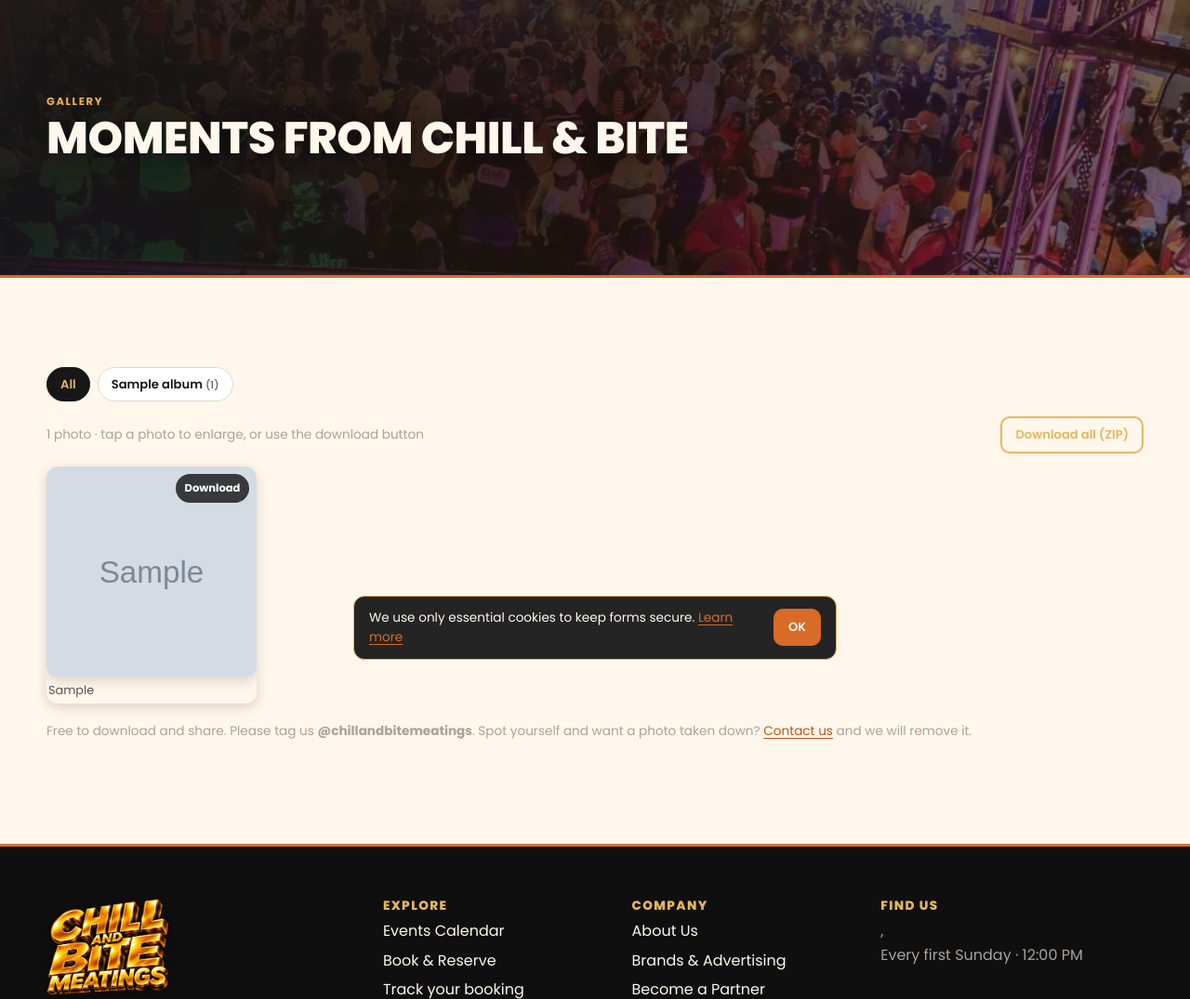
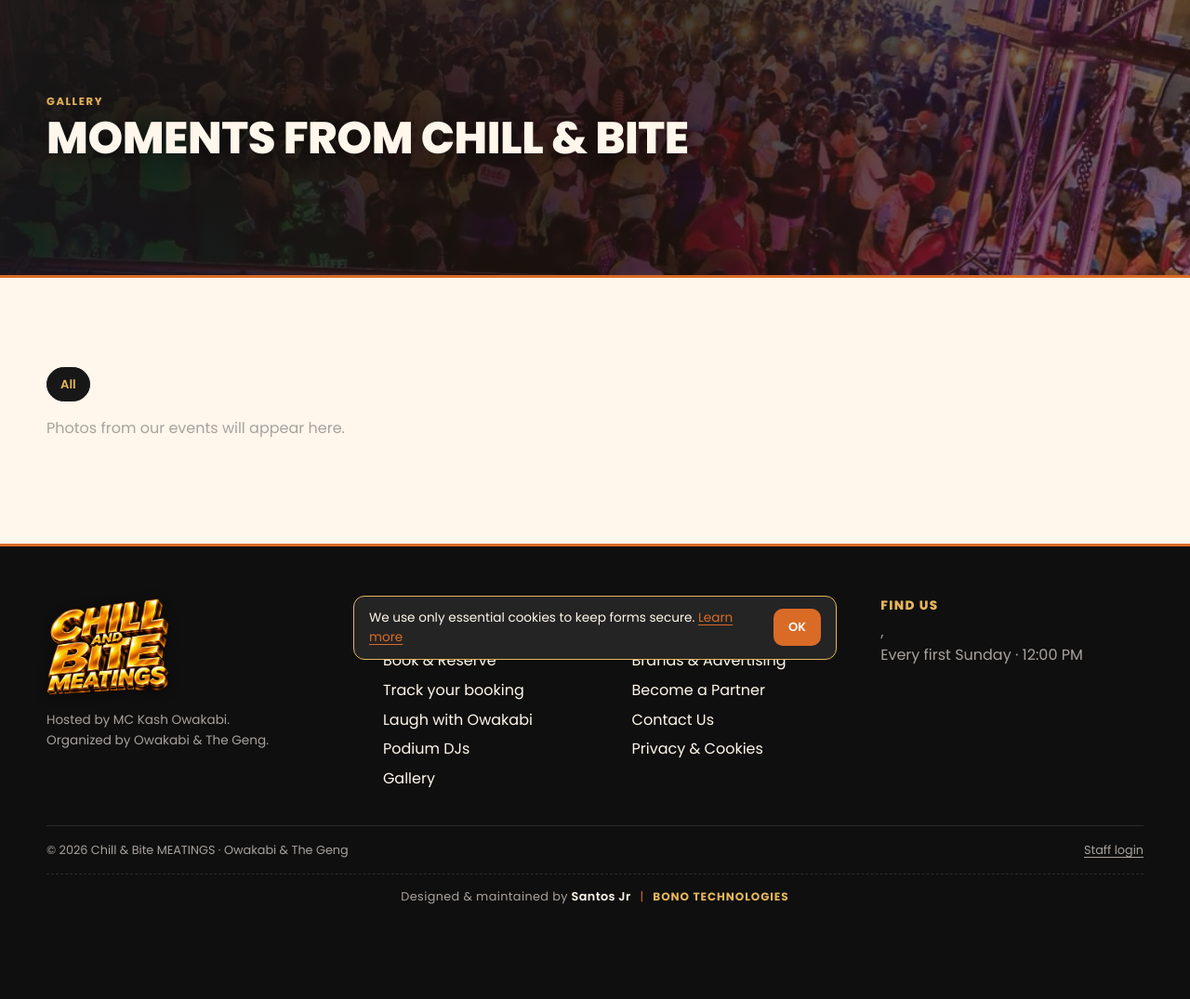
Before and after one commit to komabono1998/chillandbite, a PHP site: page /gallery in a window 1280 px wide. Shown: the part 74-1149 px from the top of the page at 93% size. After the commit the page ends 1047 px from the top, so only its background shows below. Run offline with PHP 8.4, Linux system fonts and the light colour scheme; tables that the repository leaves empty hold one stand-in row (values such as "Sample post"); grey boxes marked "Sample" are stand-in pictures; some libraries are stand-ins or nearby versions.

Commit message:
Hide gallery photos and any images whose file is missing from the server; admin flags them and can remove the empty records
Co-Authored-By: Claude Sonnet 5.5 <noreply@anthropic.com>

```diff
--- a/app/controllers/gallery.php
+++ b/app/controllers/gallery.php
@@ -41,6 +41,11 @@ function gallery_make_thumb(string $file): void
         imagejpeg($out, $dir . '/' . pathinfo($file, PATHINFO_FILENAME) . '.jpg', 82);
     } catch (Throwable $e) { error_log('gallery_make_thumb: ' . $e->getMessage()); }
 }
+/** Keep only the photos whose file is really on the server (an uploads folder can be lost in a redeploy or a restore). */
+function gallery_existing(array $rows): array
+{
+    return array_values(array_filter($rows, fn($r) => gallery_path((string)$r['file']) !== null));
+}
 function gallery_downloads_on(): bool { return setting('gallery_downloads', '1') === '1'; }
 
 /** Real file on disk for a stored gallery file name (bundled "img/..." or an upload). */
@@ -71,6 +76,16 @@ function gallery_seed_last_edition(): int
     return $added;
 }
 
+/** Albums with the number of photos that can really be shown. */
+function gallery_album_counts(): array
+{
+    $count = [];
+    foreach (gallery_existing(rows('SELECT album_id, file FROM gallery_images WHERE hidden = 0')) as $r) $count[(int)$r['album_id']] = ($count[(int)$r['album_id']] ?? 0) + 1;
+    $albums = rows('SELECT * FROM gallery_albums ORDER BY id DESC');
+    foreach ($albums as &$a) $a['n'] = $count[(int)$a['id']] ?? 0;
+    return $albums;
+}
+
 /* ---------- public ---------- */
 function page_gallery(): void
 {
@@ -82,8 +97,8 @@ function page_gallery(): void
     render('site/gallery', [
         'title' => 'Photo Gallery | Chill & Bite MEATINGS Events in Gulu',
         'desc' => 'Photos from Chill & Bite MEATINGS and Laugh with Owakabi events in Gulu City, Uganda. Browse every edition and download your favourites.', 'album' => $album,
-        'images' => rows($sql . ' ORDER BY i.featured DESC, i.id ASC', $p),
-        'albums' => rows('SELECT a.*, (SELECT COUNT(*) FROM gallery_images i WHERE i.album_id = a.id AND i.hidden = 0) AS n FROM gallery_albums a ORDER BY a.id DESC'),
+        'images' => gallery_existing(rows($sql . ' ORDER BY i.featured DESC, i.id ASC', $p)),
+        'albums' => gallery_album_counts(),
         'downloads' => gallery_downloads_on(), 'zip' => class_exists('ZipArchive'),
     ]);
 }
@@ -136,7 +151,7 @@ function admin_gallery(): void
     $where = $album > 0 ? 'WHERE i.album_id = ' . $album : ($album === -1 ? 'WHERE i.album_id IS NULL' : '');
     admin_view('gallery', [
         'title' => 'Gallery', 'filter' => $album, 'downloads' => gallery_downloads_on(),
-        'images' => rows("SELECT i.*, a.name AS album FROM gallery_images i LEFT JOIN gallery_albums a ON a.id=i.album_id $where ORDER BY i.id DESC LIMIT 500"),
+        'images' => array_map(fn($r) => $r + ['missing' => gallery_path((string)$r['file']) === null], rows("SELECT i.*, a.name AS album FROM gallery_images i LEFT JOIN gallery_albums a ON a.id=i.album_id $where ORDER BY i.id DESC LIMIT 500")),
         'albums' => rows('SELECT a.*, (SELECT COUNT(*) FROM gallery_images i WHERE i.album_id = a.id) AS n FROM gallery_albums a ORDER BY a.id'),
         'total' => (int)val('SELECT COUNT(*) FROM gallery_images'),
         'maxmb' => upload_max_mb(), 'ini' => ['upload' => ini_get('upload_max_filesize'), 'post' => ini_get('post_max_size'), 'files' => (int)ini_get('max_file_uploads'), 'gd' => function_exists('imagecreatetruecolor')],
@@ -169,6 +184,10 @@ function admin_gallery_save(): void
             audit('gallery.bulk_delete', count($ids) . ' photos'); flash(count($ids) . ' photo(s) deleted.');
         } elseif (in_array($do, ['hide', 'show'], true)) { foreach ($ids as $i) q('UPDATE gallery_images SET hidden = ? WHERE id = ?', [$do === 'hide' ? 1 : 0, $i]); flash(count($ids) . ' photo(s) updated.'); }
         elseif (str_starts_with((string)$do, 'move:')) { $to = (int)substr($do, 5) ?: null; foreach ($ids as $i) q('UPDATE gallery_images SET album_id = ? WHERE id = ?', [$to, $i]); flash(count($ids) . ' photo(s) moved.'); }
+    } elseif ($act === 'purge_missing') {
+        $n = 0;
+        foreach (rows('SELECT id, file FROM gallery_images') as $r) if (gallery_path((string)$r['file']) === null) { q('DELETE FROM gallery_images WHERE id = ?', [$r['id']]); $n++; }
+        audit('gallery.purge_missing', "$n records"); flash($n ? "$n photo record(s) with a missing file were removed." : 'Every photo file is in place.');
     } elseif ($act === 'album_add') {
         $name = post_str('name', 120);
         if ($name === '') flash('Give the album a name.', 'err'); else { q('INSERT INTO gallery_albums (name, slug) VALUES (?,?)', [$name, unique_slug('gallery_albums', $name)]); audit('gallery.album_add', $name); flash('Album created.'); }
--- a/app/controllers/site.php
+++ b/app/controllers/site.php
@@ -46,7 +46,7 @@ function gcal_link(array $e): string
 /** Photos for the homepage wall: featured first, then the newest, mixed so neighbours differ. Mix changes daily. */
 function wall_photos(int $limit): array
 {
-    $rows = rows('SELECT * FROM gallery_images WHERE hidden = 0 ORDER BY featured DESC, id DESC LIMIT ' . (int)$limit);
+    $rows = array_slice(gallery_existing(rows('SELECT * FROM gallery_images WHERE hidden = 0 ORDER BY featured DESC, id DESC LIMIT ' . ((int)$limit * 3))), 0, (int)$limit);
     mt_srand(crc32(date('Y-m-d'))); shuffle($rows); mt_srand();
     return $rows;
 }
@@ -151,8 +151,8 @@ function page_home(): void
         'video' => row('SELECT * FROM videos ORDER BY featured DESC, id DESC LIMIT 1'),
         'sponsors' => rows('SELECT * FROM sponsors WHERE active = 1 ORDER BY FIELD(tier,"title","gold","silver","partner"), name'),
         'gallery' => wall_photos(36),
-        'gallery_total' => (int)val('SELECT COUNT(*) FROM gallery_images WHERE hidden = 0'),
-        'hero_photos' => array_column(rows('SELECT file FROM gallery_images WHERE hero = 1 AND hidden = 0 ORDER BY id DESC LIMIT 5'), 'file'),
+        'gallery_total' => count(gallery_existing(rows('SELECT file FROM gallery_images WHERE hidden = 0'))),
+        'hero_photos' => array_slice(array_column(gallery_existing(rows('SELECT file FROM gallery_images WHERE hero = 1 AND hidden = 0 ORDER BY id DESC LIMIT 15')), 'file'), 0, 5),
         'comedy_events' => upcoming_events(2, 'laugh-with-owakabi-comedy-shows'),
     ]);
 }
--- a/app/views/admin/gallery.php
+++ b/app/views/admin/gallery.php
@@ -56,10 +56,12 @@
   <select name="bulk"><option value="hide">Hide from the website</option><option value="show">Show on the website</option><?php foreach ($albums as $a): ?><option value="move:<?= (int)$a['id'] ?>">Move to: <?= h($a['name']) ?></option><?php endforeach; ?><option value="move:0">Move to: no album</option><option value="delete">Delete</option></select>
   <button class="btn btn-ghost btn-sm" onclick="if(this.form.bulk.value==='delete')return confirm('Delete the selected photos?')">Apply</button>
   <label class="chk small" style="margin-left:auto"><input type="checkbox" onclick="document.querySelectorAll('.pick').forEach(c=>c.checked=this.checked)"> Select all</label></div>
+<?php $missingN = count(array_filter($images, fn($i) => !empty($i['missing']))); if ($missingN): ?><div class="panel" style="border-left:4px solid #c0392b"><b><?= $missingN ?> photo(s) are missing their file on the server</b> and are hidden from the website. Restore your <code>uploads</code> folder from a hosting backup to bring them back, or remove the empty records.
+  <button class="btn btn-ghost btn-sm" formaction="<?= url('admin/gallery') ?>" name="action" value="purge_missing" onclick="return confirm('Remove all photo records whose file is missing?')">Remove records with missing files</button></div><?php endif; ?>
 <p class="small muted">&#9733; Featured photos show first on the homepage photo wall. &ldquo;Slideshow&rdquo; photos (up to 5, newest first) play as the homepage banner background. With none chosen, the standard banner photos are used.</p>
 <div class="gallery-grid"><?php foreach ($images as $i): ?>
   <figure class="panel" style="padding:8px<?= $i['hidden'] ? ';opacity:.55' : '' ?>"><label style="display:block;position:relative"><input type="checkbox" class="pick" name="ids[]" value="<?= (int)$i['id'] ?>" style="position:absolute;left:6px;top:6px;z-index:2;width:18px;height:18px"><img src="<?= h(upload_url(gallery_thumb($i['file']))) ?>" alt="<?= h($i['caption']) ?>" loading="lazy"></label>
-    <figcaption><?= h($i['album'] ?: 'No album') ?> <?= $i['featured'] ? '&#9733;' : '' ?> <?= $i['hero'] ? '&#127916;' : '' ?> <?= $i['hidden'] ? '(hidden)' : '' ?><br><span class="muted"><?= h($i['caption']) ?></span></figcaption>
+    <figcaption><?= h($i['album'] ?: 'No album') ?> <?= $i['featured'] ? '&#9733;' : '' ?> <?= $i['hero'] ? '&#127916;' : '' ?> <?= $i['hidden'] ? '(hidden)' : '' ?><?= !empty($i['missing']) ? ' <b style="color:#c0392b">(file missing)</b>' : '' ?><br><span class="muted"><?= h($i['caption']) ?></span></figcaption>
     <div class="actions"><button type="button" class="btn btn-ghost btn-sm" onclick="document.getElementById('ed<?= (int)$i['id'] ?>').hidden=false;this.hidden=true">Edit</button>
       <?php foreach (['feature' => $i['featured'] ? 'Unfeature' : 'Feature', 'hero' => $i['hero'] ? 'Remove from slideshow' : 'Slideshow', 'hidden' => $i['hidden'] ? 'Show' : 'Hide', 'delete' => 'Delete'] as $a => $l): ?>
         <button class="btn btn-ghost btn-sm" formaction="<?= url('admin/gallery') ?>" name="one" value="<?= $a ?>:<?= (int)$i['id'] ?>" formnovalidate<?= $a === 'delete' ? ' onclick="return confirm(\'Delete photo?\')"' : '' ?>><?= $l ?></button><?php endforeach; ?></div>
--- a/assets/js/app.js
+++ b/assets/js/app.js
@@ -211,3 +211,13 @@
   }, { threshold: 0.12 });
   document.querySelectorAll('[data-reveal]').forEach(function (el) { el.classList.add('reveal'); rv.observe(el); });
 })();
+
+// A picture that cannot load (for example a file lost from the server) is hidden, never shown as a broken box
+document.addEventListener('error', function (e) {
+  var t = e.target;
+  if (!t || t.tagName !== 'IMG' || t.dataset.broken) return;
+  t.dataset.broken = '1';
+  var box = t.closest('figure, .wall-item, .mosaic-item');
+  if (box && box.tagName !== 'ARTICLE') box.style.display = 'none'; else t.style.visibility = 'hidden';
+}, true);
+window.addEventListener('load', function () { document.querySelectorAll('img').forEach(function (i) { if (i.complete && i.naturalWidth === 0 && i.getAttribute('src')) i.dispatchEvent(new Event('error')); }); });
```
